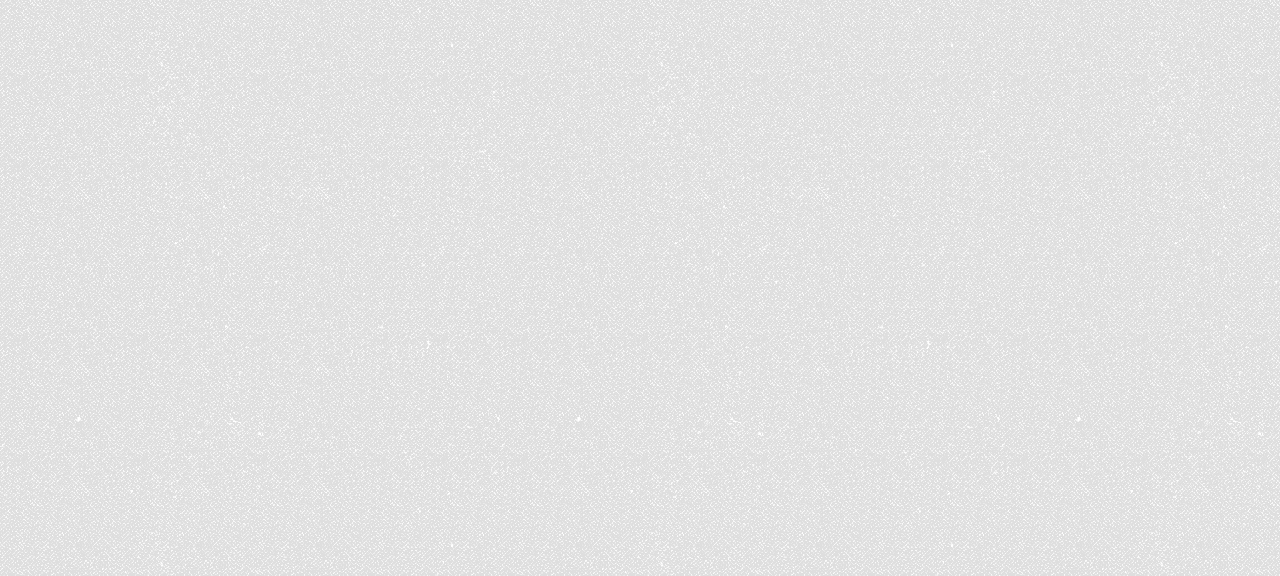
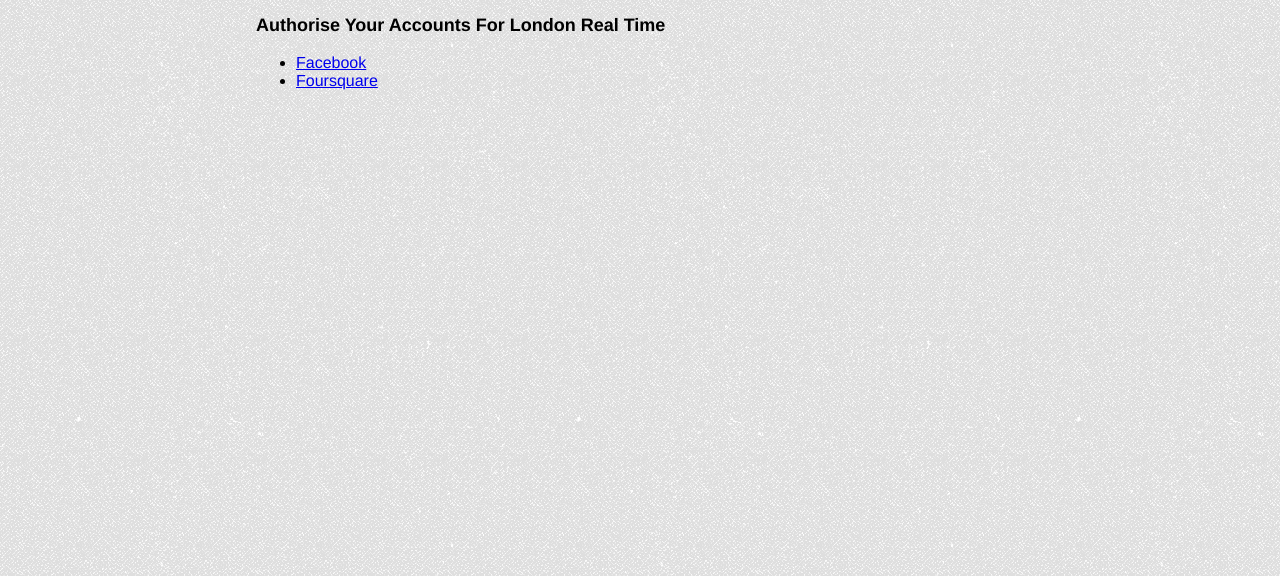
Before and after one commit to danpalmer/eventfull, a website: page web/landing.html in a window 1280 px wide. Shown: the part 224-800 px from the top of the page. Drawn offline with Linux system fonts and the light colour scheme; no server answers.

Commit message:
added auth links to landing

```diff
--- a/web/landing.html
+++ b/web/landing.html
@@ -19,6 +19,11 @@
 			<ul>
 				<li><a href="/event">London Real Time</a></li>
 			</ul>
+			<h3>Authorise Your Accounts For London Real Time</h3>
+			<ul>
+				<li><a href="/fbredir">Facebook</a></li>
+				<li><a href="/foursquare">Foursquare</a></li>
+			</ul>
 		</section>
 	</body>
 </html>
```
